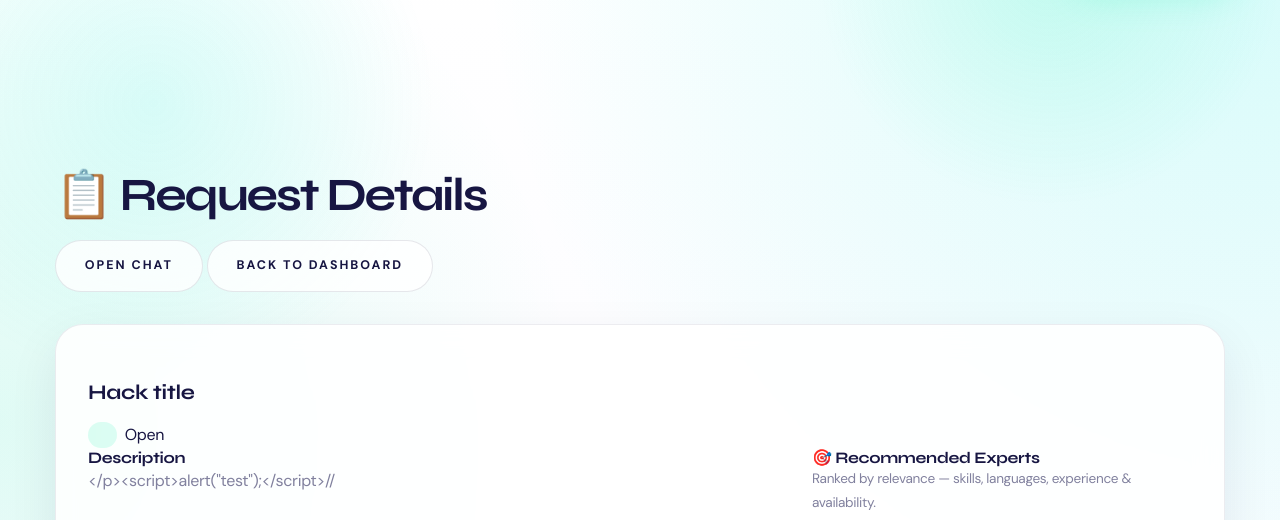
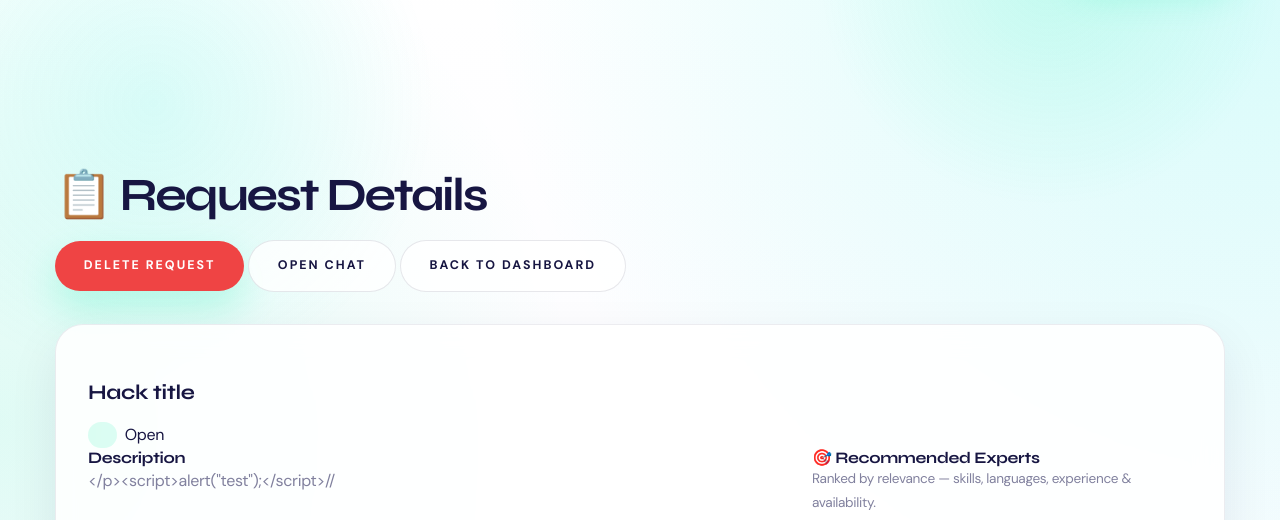
Before and after one commit to Lukrex/hackathon2026, a Django app: page /request/31/ in a window 1280 px wide. Shown: the part 89-609 px from the top of the page. Run offline with Django 4.2, Linux system fonts and the light colour scheme; a user stored in the database is signed in; data comes from the database, SQL or seed files in the repository; data that the repository does not hold is empty.

Commit message:
add delete request button for admins

```diff
--- a/server/templates/request_detail.html
+++ b/server/templates/request_detail.html
@@ -8,6 +8,18 @@
         <div class="d-flex justify-between align-center mb-4">
             <h1>📋 Request Details</h1>
             <div class="d-flex align-center" style="gap: 0.5rem;">
+                {% if is_admin %}
+                <form method="post" action="{% url 'admin_delete_request' request.id %}" class="inline" style="margin:0;">
+                    {% csrf_token %}
+                    <button
+                        type="submit"
+                        class="btn btn-danger"
+                        onclick="return confirm('Delete this request permanently? This action cannot be undone.')"
+                    >
+                        Delete request
+                    </button>
+                </form>
+                {% endif %}
                 {% if can_access_request_chat %}
                 <a href="{% url 'request_chat' request.id %}" class="btn btn-outline">Open chat</a>
                 {% endif %}
--- a/server/urls.py
+++ b/server/urls.py
@@ -27,6 +27,7 @@ urlpatterns = [
     path('request/<int:request_id>/mark-done/', views.mark_request_done, name='mark_request_done'),
     path('request/<int:request_id>/assign-expert/', views.admin_assign_expert, name='admin_assign_expert'),
     path('request/<int:request_id>/unassign-expert/', views.admin_unassign_expert, name='admin_unassign_expert'),
+    path('request/<int:request_id>/delete/', views.admin_delete_request, name='admin_delete_request'),
     path('request/<int:request_id>/leave/', views.leave_assigned_request, name='leave_assigned_request'),
     path('request/<int:request_id>/review/', views.review_request, name='review_request'),
     path('request/<int:request_id>/chat/', views.request_chat, name='request_chat'),
--- a/server/views.py
+++ b/server/views.py
@@ -545,6 +545,24 @@ def admin_unassign_expert(request, request_id):
 
 
 @login_required
+@user_passes_test(is_admin_user)
+@require_http_methods(["POST"])
+def admin_delete_request(request, request_id):
+    """Admin permanently deletes a request."""
+    req = get_object_or_404(Request.objects.prefetch_related('assigned_experts'), id=request_id)
+    request_title = req.title
+    assigned_experts = list(req.assigned_experts.all())
+
+    with transaction.atomic():
+        req.delete()
+        for expert in assigned_experts:
+            update_expert_busy_status(expert)
+
+    messages.success(request, f'Request "{request_title}" has been deleted.')
+    return redirect('dashboard')
+
+
+@login_required
 @require_http_methods(["POST"])
 def leave_assigned_request(request, request_id):
     """Assigned expert can leave an active request, becoming free if no other active tasks."""
```
